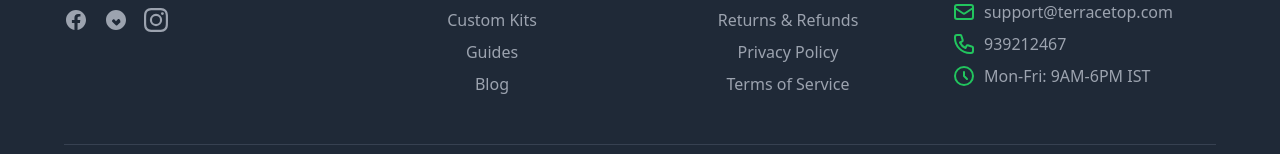
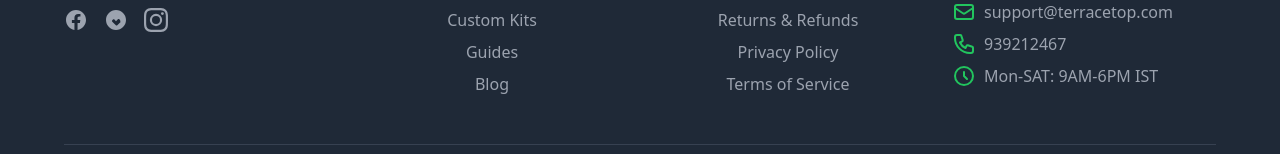
Before and after one commit to vijayvardhan28/TerraTop, a React (Vite) app: page /services in a window 1280 px wide. Shown: the part 503-657 px from the top of the page. Built offline with nearby package versions, Linux system fonts and the light colour scheme.

Commit message:
changed nothing

```diff
--- a/src/components/Layout/Footer.tsx
+++ b/src/components/Layout/Footer.tsx
@@ -113,7 +113,7 @@ const Footer = () => {
                   <svg className="h-6 w-6 text-green-500 mr-2 flex-shrink-0" fill="none" viewBox="0 0 24 24" stroke="currentColor">
                     <path strokeLinecap="round" strokeLinejoin="round" strokeWidth={2} d="M12 8v4l3 3m6-3a9 9 0 11-18 0 9 9 0 0118 0z" />
                   </svg>
-                  <span className="text-gray-400">Mon-Fri: 9AM-6PM IST</span>
+                  <span className="text-gray-400">Mon-SAT: 9AM-6PM IST</span>
                 </li>
               </ul>
             </div>
```
